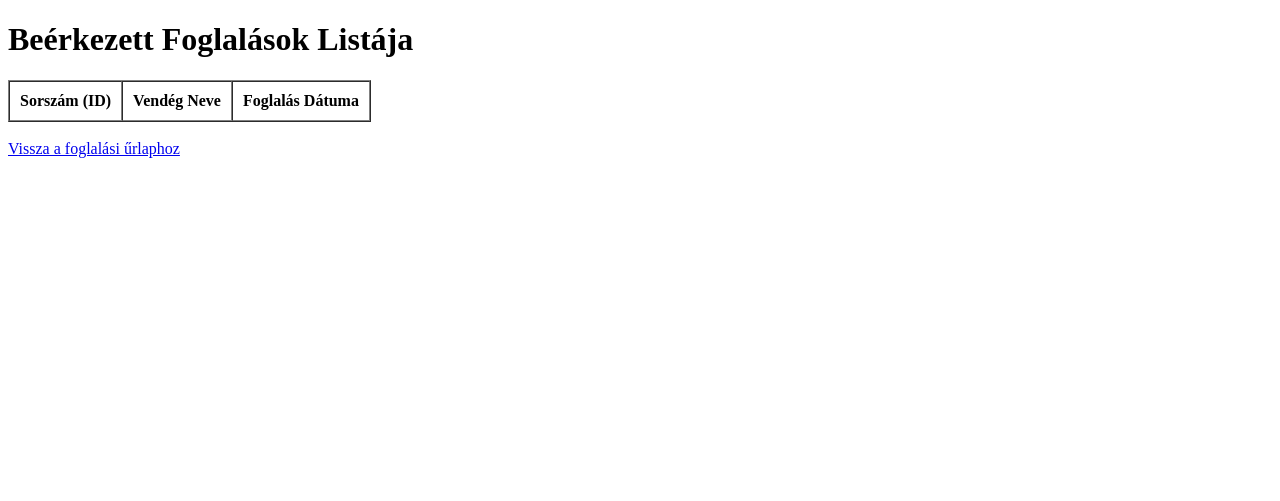
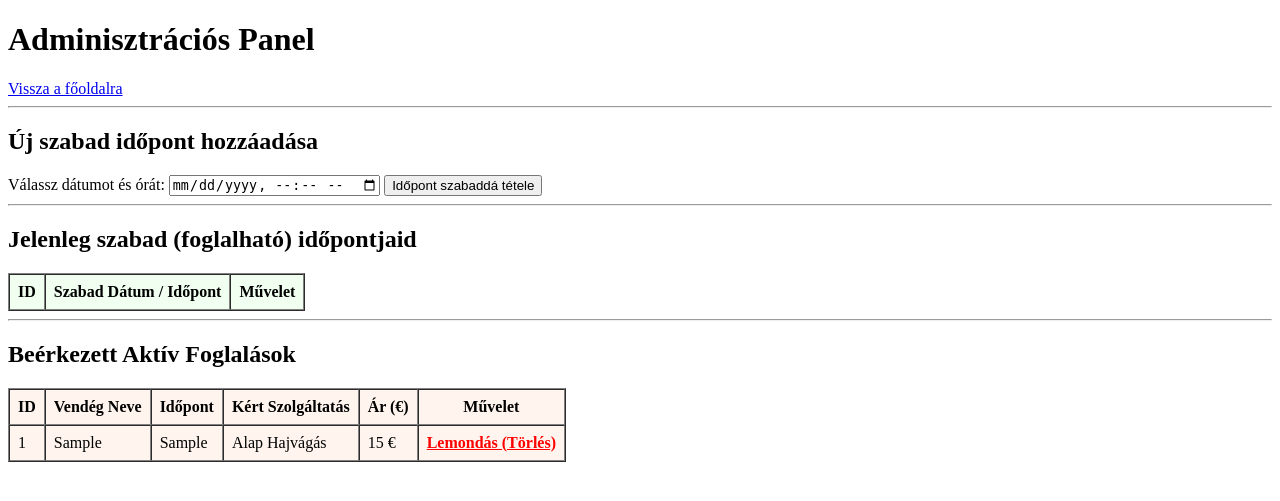
Before and after one commit to adamikode/reservations-app, a Flask app: page /admin-titkos-lista in a window 1280 px wide. Shown: the top 501 px of the page. Run offline with Flask 3, Linux system fonts and the light colour scheme; data comes from the database, SQL or seed files in the repository; tables that the repository leaves empty hold one stand-in row (values such as "Sample post"); data that the repository does not hold is empty.

Commit message:
idopont kezeles,admin torles,automata tisztitas

```diff
--- a/app.py
+++ b/app.py
@@ -1,68 +1,151 @@
-from flask import Flask, render_template, request
+from flask import Flask, render_template, request, redirect
 import sqlite3
+from datetime import datetime  # ÚJ: A pontos idő lekéréséhez
 
 app = Flask(__name__)
 
-# 1. Adatbázis inicializálása (Létrehozzuk a táblát, ha még nem létezik)
+DB_PATH = 'foglalasok.db'
+
 def init_db():
-    conn = sqlite3.connect('foglalasok.db')
+    conn = sqlite3.connect(DB_PATH)
     cursor = conn.cursor()
-    # A 'UNIQUE' kulcsszó biztosítja, hogy egy dátumra csak egy foglalás eshet!
+
+    # 1. Szolgáltatások tábla
+    cursor.execute('''
+        CREATE TABLE IF NOT EXISTS szolgaltatasok (
+            id INTEGER PRIMARY KEY AUTOINCREMENT,
+            nev TEXT NOT NULL UNIQUE,
+            ar INTEGER NOT NULL,
+            idotartam TEXT
+        )
+    ''')
+
+    # 2. Időpontok tábla
+    cursor.execute('''
+        CREATE TABLE IF NOT EXISTS idopontok (
+            id INTEGER PRIMARY KEY AUTOINCREMENT,
+            datum TEXT NOT NULL UNIQUE,
+            statusz TEXT NOT NULL DEFAULT 'szabad'
+        )
+    ''')
+
+    # 3. Foglalások tábla (CASCADING DELETE: ha törlődik az időpont, törlődik a foglalás is)
     cursor.execute('''
         CREATE TABLE IF NOT EXISTS foglalasok (
             id INTEGER PRIMARY KEY AUTOINCREMENT,
             nev TEXT NOT NULL,
-            datum TEXT NOT NULL UNIQUE
+            idopont_id INTEGER NOT NULL,
+            szolgaltatas_id INTEGER NOT NULL,
+            FOREIGN KEY (idopont_id) REFERENCES idopontok(id) ON DELETE CASCADE,
+            FOREIGN KEY (szolgaltatas_id) REFERENCES szolgaltatasok(id)
         )
     ''')
+
+    # Alapértelmezett szolgáltatások feltöltése
+    cursor.execute('SELECT COUNT(*) FROM szolgaltatasok')
+    if cursor.fetchone()[0] == 0:
+        mintak = [
+            ("Alap Hajvágás", 15, "30 perc"),
+            ("Prémium Hajvágás & Szakáll", 25, "60 perc"),
+            ("Hajfestés", 40, "90 perc")
+        ]
+        cursor.executemany('INSERT INTO szolgaltatasok (nev, ar, idotartam) VALUES (?, ?, ?)', mintak)
+
     conn.commit()
     conn.close()
 
-# 2. Főoldal útvonal (Betölti a naptárat)
+# Főoldal
 @app.route('/')
 def index():
-    return render_template('index.html')
+    conn = sqlite3.connect(DB_PATH)
+    cursor = conn.cursor()
+    cursor.execute("SELECT id, datum FROM idopontok WHERE statusz = 'szabad' ORDER BY datum ASC")
+    szabad_napok = cursor.fetchall()
 
-# 3. Foglalás beküldése útvonal (Ide érkeznek az adatok a HTML-ből)
+    cursor.execute('SELECT id, nev, ar, idotartam FROM szolgaltatasok')
+    szolgaltatasok_lista = cursor.fetchall()
+    conn.close()
+    return render_template('index.html', szabad_idopontok=szabad_napok, szolgaltatasok=szolgaltatasok_lista)
+
+# Foglalás mentése
 @app.route('/foglal', methods=['POST'])
 def foglal():
-    # Kiszedjük a beküldött adatokat
     v_nev = request.form['nev']
-    v_datum = request.form['datum']
+    v_szolgaltatas_id = request.form['szolgaltatas']
+    v_idopont_id = request.form['idopont']
 
     try:
-        # Megpróbáljuk elmenteni az adatbázisba
-        conn = sqlite3.connect('foglalasok.db')
+        conn = sqlite3.connect(DB_PATH)
         cursor = conn.cursor()
-        cursor.execute('INSERT INTO foglalasok (nev, datum) VALUES (?, ?)', (v_nev, v_datum))
+        cursor.execute('INSERT INTO foglalasok (nev, idopont_id, szolgaltatas_id) VALUES (?, ?, ?)', (v_nev, v_idopont_id, v_szolgaltatas_id))
+        cursor.execute("UPDATE idopontok SET statusz = 'foglalt' WHERE id = ?", (v_idopont_id,))
         conn.commit()
         conn.close()
+        return f"<h3>Sikeres foglalás, {v_nev}! Köszönjük!</h3><a href='/'>Vissza a főoldalra</a>"
+    except Exception as e:
+        return f"<h3>Hiba történt: {e}</h3><a href='/'>Vissza</a>"
 
-        return f"<h3>Sikeres foglalás, {v_nev}! Várunk szeretettel: {v_datum}</h3><a href='/'>Vissza a főoldalra</a>"
-
-    except sqlite3.IntegrityError:
-        # Ez a rész fut le, ha a UNIQUE szabály megsérül (vagyis a dátum már létezik)
-        return "<h3>Sajnos ez a nap már foglalt! Kérjük, válassz másik dátumot.</h3><a href='/'>Vissza a naptárhoz</a>"
-
-
+# Admin felület (Takarítással kiegészítve)
 @app.route('/admin-titkos-lista')
 def admin_lista():
-    # 1. Kapcsolódunk az adatbázishoz a pontos útvonallal
-    conn = sqlite3.connect('/home/reservations/reservations-app/foglalasok.db')
+    conn = sqlite3.connect(DB_PATH)
     cursor = conn.cursor()
 
-    # 2. Lekérjük az összes sort a foglalasok táblából
-    cursor.execute('SELECT id, nev, datum FROM foglalasok')
-    adatok = cursor.fetchall() # Ez egy listába gyűjti az összes foglalást
+    # ÚJ: AUTOMATIKUS TAKARÍTÁS
+    # Lekérjük a mostani időt olyan formátumban, ahogy az adatbázisban van (ÉÉÉÉ-MM-NN ÓÓ:PP)
+    most = datetime.now().strftime('%Y-%m-%d %H:%M')
 
-    # 3. Bezárjuk a kapcsolatot
+    # Kitöröljük azokat az időpontokat, amiknél a dátum kisebb (korábbi), mint a mostani idő
+    cursor.execute("DELETE FROM idopontok WHERE datum < ?", (most,))
+    conn.commit()
+
+    # 1. Szabad időpontok lekérése
+    cursor.execute("SELECT id, datum FROM idopontok WHERE statusz = 'szabad' ORDER BY datum ASC")
+    szabadok = cursor.fetchall()
+
+    # 2. Aktív foglalások lekérése
+    cursor.execute('''
+        SELECT f.id, f.nev, i.datum, sz.nev, sz.ar, i.id
+        FROM foglalasok f
+        JOIN idopontok i ON f.idopont_id = i.id
+        JOIN szolgaltatasok sz ON f.szolgaltatas_id = sz.id
+        ORDER BY i.datum ASC
+    ''')
+    foglaltak = cursor.fetchall()
     conn.close()
 
-    # 4. Átadjuk az adatokat az új admin.html sablonnak
-    return render_template('admin.html', foglalások_lista=adatok)
+    return render_template('admin.html', szabad_idopontok=szabadok, foglalások_lista=foglaltak)
 
+# Új időpont hozzáadása
+@app.route('/admin/uj-idopont', methods=['POST'])
+def uj_idopont():
+    uj_datum = request.form['uj_datum'].replace('T', ' ')
+    try:
+        conn = sqlite3.connect(DB_PATH)
+        cursor = conn.cursor()
+        cursor.execute('INSERT INTO idopontok (datum, statusz) VALUES (?, "szabad")', (uj_datum,))
+        conn.commit()
+        conn.close()
+    except sqlite3.IntegrityError:
+        pass
+    return redirect('/admin-titkos-lista')
 
+# ÚJ ÚTVONAL: Időpont törlése / lemondása az admin által
+@app.route('/admin/torol/<int:idopont_id>')
+def torol_idopont(idopont_id):
+    conn = sqlite3.connect(DB_PATH)
+    cursor = conn.cursor()
+
+    # Bekapcsoljuk a Foreign Key támogatást, hogy a Cascade Delete működjön
+    cursor.execute("PRAGMA foreign_keys = ON")
+
+    # Kitöröljük az időpontot (ez automatikusan törli a hozzá tartozó foglalást is a cascade miatt)
+    cursor.execute("DELETE FROM idopontok WHERE id = ?", (idopont_id,))
+
+    conn.commit()
+    conn.close()
+    return redirect('/admin-titkos-lista')
 
 if __name__ == '__main__':
-    init_db() # Program indulásakor ellenőrizzük az adatbázist
+    init_db()
     app.run(debug=True)
--- a/templates/admin.html
+++ b/templates/admin.html
@@ -6,26 +6,68 @@
 </head>
 <body>
 
-    <h1>Beérkezett Foglalások Listája</h1>
+    <h1>Adminisztrációs Panel</h1>
+    <a href="/">Vissza a főoldalra</a>
+    <hr>
 
-    <table border="1" cellpadding="10" cellspacing="0">
+    <h2>Új szabad időpont hozzáadása</h2>
+    <form action="/admin/uj-idopont" method="POST">
+        <label for="uj_datum">Válassz dátumot és órát:</label>
+        <input type="datetime-local" id="uj_datum" name="uj_datum" required>
+        <button type="submit">Időpont szabaddá tétele</button>
+    </form>
+
+    <hr>
+
+    <h2>Jelenleg szabad (foglalható) időpontjaid</h2>
+    <table border="1" cellpadding="8" cellspacing="0" style="background-color: #f0fff0;">
         <thead>
             <tr>
-                <th>Sorszám (ID)</th>
+                <th>ID</th>
+                <th>Szabad Dátum / Időpont</th>
+                <th>Művelet</th> </tr>
+        </thead>
+        <tbody>
+            {% for idopont in szabad_idopontok %}
+            <tr>
+                <td>{{ idopont[0] }}</td>
+                <td>{{ idopont[1] }}</td>
+                <td>
+                    <a href="/admin/torol/{{ idopont[0] }}" onclick="return confirm('Biztosan törlöd ezt a szabad időpontot?')" style="color: red;">Törlés</a>
+                </td>
+            </tr>
+            {% endfor %}
+        </tbody>
+    </table>
+
+    <hr>
+
+    <h2>Beérkezett Aktív Foglalások</h2>
+    <table border="1" cellpadding="8" cellspacing="0" style="background-color: #fff5ee;">
+        <thead>
+            <tr>
+                <th>ID</th>
                 <th>Vendég Neve</th>
-                <th>Foglalás Dátuma</th>
-            </tr>
+                <th>Időpont</th>
+                <th>Kért Szolgáltatás</th>
+                <th>Ár (€)</th>
+                <th>Művelet</th> </tr>
         </thead>
         <tbody>
             {% for foglalás in foglalások_lista %}
             <tr>
-                <td>{{ foglalás[0] }}</td> <td>{{ foglalás[1] }}</td> <td>{{ foglalás[2] }}</td> </tr>
+                <td>{{ foglalás[0] }}</td>
+                <td>{{ foglalás[1] }}</td>
+                <td>{{ foglalás[2] }}</td>
+                <td>{{ foglalás[3] }}</td>
+                <td>{{ foglalás[4] }} €</td>
+                <td>
+                    <a href="/admin/torol/{{ foglalás[5] }}" onclick="return confirm('Biztosan törlöd/lemondod ezt a foglalást?')" style="color: red; font-weight: bold;">Lemondás (Törlés)</a>
+                </td>
+            </tr>
             {% endfor %}
         </tbody>
     </table>
 
-    <br>
-    <a href="/">Vissza a foglalási űrlaphoz</a>
-
 </body>
 </html>
```
Also changed, not shown: templates/index.html (+43 -14 lines).
